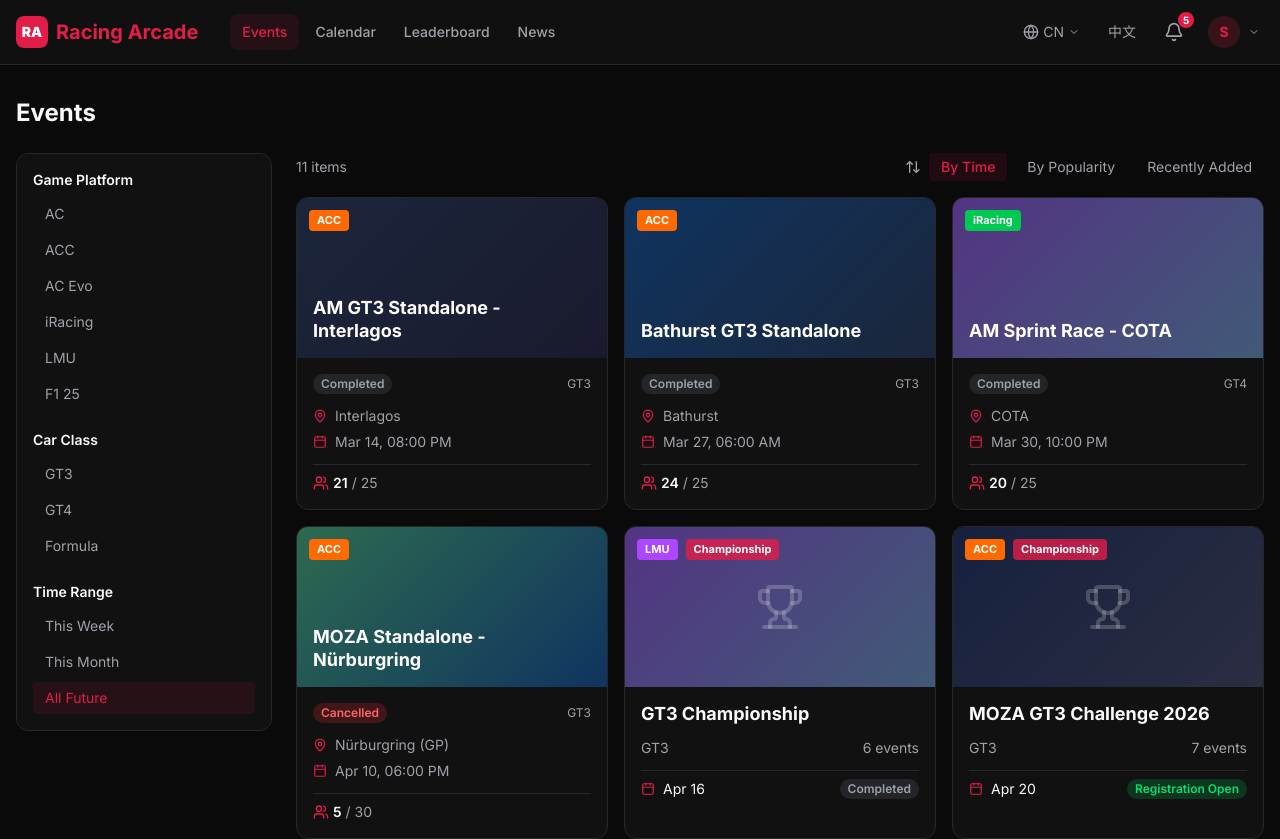
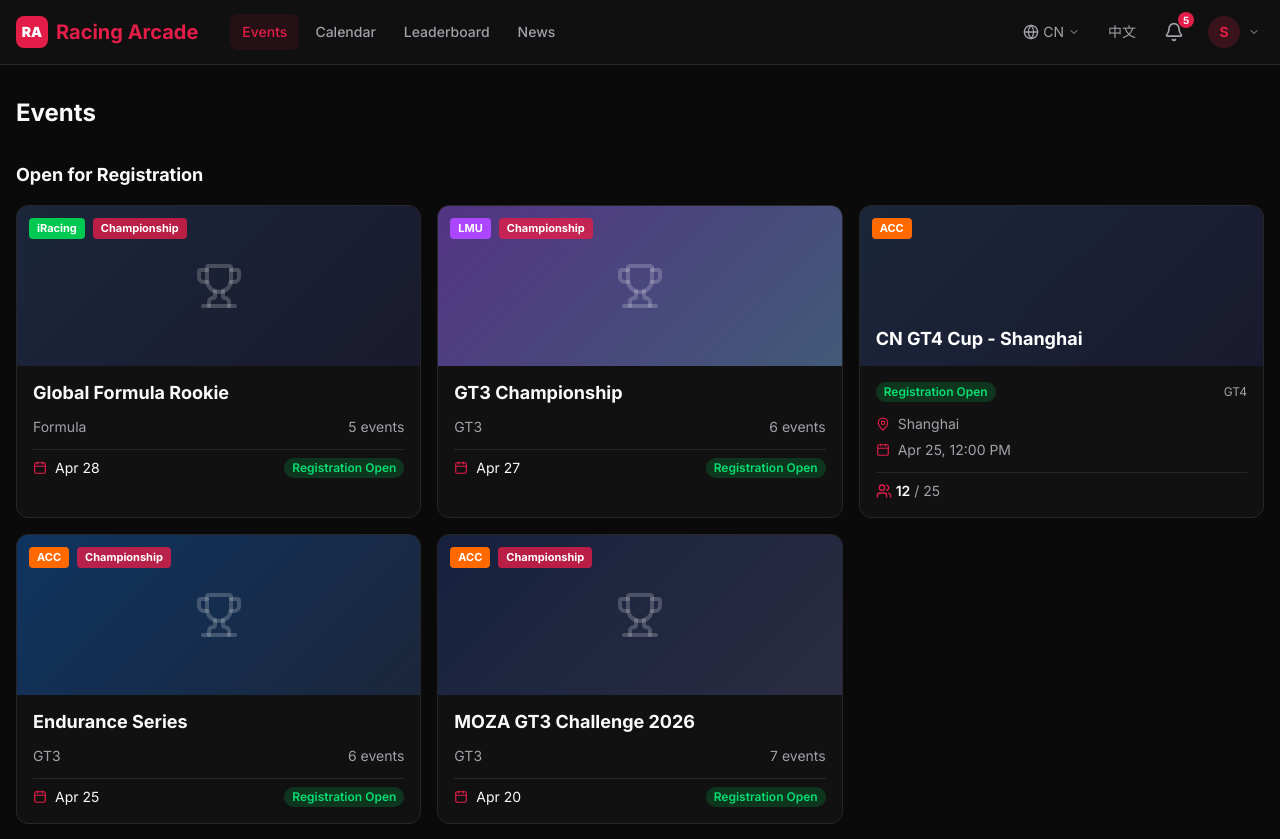
Before and after one commit to SagaLinZP/Racing-Arcade, a React (Vite) app in the folder prototype/: page /events in a window 1280 px wide. Shown: the top 839 px of the page. Built offline with nearby package versions, Linux system fonts and the light colour scheme.

Commit message:
feat: refine event and championship registration handling; update filtering logic to display only registerable events and sort by registration open time

```diff
--- a/prototype/src/pages/EventsPage.tsx
+++ b/prototype/src/pages/EventsPage.tsx
@@ -1,193 +1,88 @@
-import { useState, useMemo } from 'react'
+import { useMemo } from 'react'
 import { useTranslation } from 'react-i18next'
 import { useApp } from '@/hooks/useAppStore'
 import { EventCard, ChampionshipCard } from '@/components/EventCard'
-import { events, type SimEvent } from '@/data/events'
-import { championships, type Championship } from '@/data/championships'
-import { cn, getEventStatus } from '@/lib/utils'
-import { SlidersHorizontal, ArrowUpDown } from 'lucide-react'
+import { events } from '@/data/events'
+import { championships } from '@/data/championships'
+import { getEventStatus } from '@/lib/utils'
 
 type ListItem =
-  | { type: 'event'; data: SimEvent }
-  | { type: 'championship'; data: Championship; eventCount: number; nextEventTime?: string; nextRegistrationStatus?: string }
-
-const gameOptions = ['AC', 'ACC', 'AC Evo', 'iRacing', 'LMU', 'F1 25']
-const carClassOptions = ['GT3', 'GT4', 'Formula']
-const timeOptions = [['thisWeek', 'events.filters.thisWeek'], ['thisMonth', 'events.filters.thisMonth'], ['allFuture', 'events.filters.allFuture']] as const
+  | { type: 'event'; data: typeof events[number] }
+  | { type: 'championship'; data: typeof championships[number]; eventCount: number; nextEventTime?: string; nextRegistrationStatus?: string }
 
 export function EventsPage() {
   const { t } = useTranslation()
   const { state } = useApp()
-  const [gameFilter, setGameFilter] = useState<string[]>([])
-  const [carClassFilter, setCarClassFilter] = useState<string[]>([])
-  const [timeFilter, setTimeFilter] = useState<string>('allFuture')
-  const [sortBy, setSortBy] = useState<string>('time')
-  const [showFilters, setShowFilters] = useState(false)
+  const lang = state.language
+  const registerableStatuses = ['RegistrationOpen', 'RegistrationClosed']
 
-  const items = useMemo<ListItem[]>(() => {
-    const now = new Date()
+  const { registerable, completed } = useMemo(() => {
+    const regItems: ListItem[] = []
+    const compItems: ListItem[] = []
+
     const standalone = events.filter(e => !e.championshipId)
-    const eventItems: ListItem[] = standalone.map(e => ({ type: 'event' as const, data: e }))
-    const champItems: ListItem[] = championships.map(ch => {
-      const subEvents = events.filter(e => e.championshipId === ch.id)
-      const futureEvents = subEvents
-        .filter(e => new Date(e.eventStartTime) > now)
-        .sort((a, b) => new Date(a.eventStartTime).getTime() - new Date(b.eventStartTime).getTime())
-      const nextEvent = futureEvents[0]
-      return {
-        type: 'championship' as const,
-        data: ch,
-        eventCount: subEvents.length,
-        nextEventTime: nextEvent?.eventStartTime,
-        nextRegistrationStatus: nextEvent ? getEventStatus(nextEvent) : undefined,
-      }
-    })
-    return [...eventItems, ...champItems]
-  }, [events, championships])
-
-  const filtered = useMemo(() => {
-    const now = new Date()
-    const weekLater = new Date(now.getTime() + 7 * 24 * 60 * 60 * 1000)
-    const monthLater = new Date(now.getTime() + 30 * 24 * 60 * 60 * 1000)
-    let result = items.filter(item => {
-      if (item.type === 'event') {
-        if (gameFilter.length > 0 && !gameFilter.includes(item.data.game)) return false
-        if (carClassFilter.length > 0 && !carClassFilter.includes(item.data.carClass)) return false
-        const start = new Date(item.data.eventStartTime)
-        if (timeFilter === 'thisWeek' && start > weekLater) return false
-        if (timeFilter === 'thisMonth' && start > monthLater) return false
-      }
-      if (item.type === 'championship') {
-        if (gameFilter.length > 0 && !gameFilter.includes(item.data.game)) return false
-        if (carClassFilter.length > 0 && !carClassFilter.includes(item.data.carClass)) return false
-        if (item.nextEventTime) {
-          const start = new Date(item.nextEventTime)
-          if (timeFilter === 'thisWeek' && start > weekLater) return false
-          if (timeFilter === 'thisMonth' && start > monthLater) return false
+    for (const e of standalone) {
+      const s = getEventStatus(e)
+      if (registerableStatuses.includes(s)) {
+        regItems.push({ type: 'event', data: e })
+      } else if (s === 'Completed') {
+        compItems.push({ type: 'event', data: e })
       }
     }
-      return true
+
+    for (const ch of championships) {
+      const subEvents = events.filter(e => e.championshipId === ch.id)
+      const eventCount = subEvents.length
+
+      const regEvents = subEvents
+        .filter(e => registerableStatuses.includes(getEventStatus(e)))
+        .sort((a, b) => new Date(a.eventStartTime).getTime() - new Date(b.eventStartTime).getTime())
+
+      const hasCompleted = subEvents.some(e => getEventStatus(e) === 'Completed')
+
+      if (regEvents.length > 0) {
+        regItems.push({
+          type: 'championship',
+          data: ch,
+          eventCount,
+          nextEventTime: regEvents[0].eventStartTime,
+          nextRegistrationStatus: getEventStatus(regEvents[0]),
         })
-    if (sortBy === 'popularity') {
-      result.sort((a, b) => {
-        const aPop = a.type === 'event' ? a.data.currentRegistrations : events.filter(e => e.championshipId === a.data.id).reduce((s, e) => s + e.currentRegistrations, 0)
-        const bPop = b.type === 'event' ? b.data.currentRegistrations : events.filter(e => e.championshipId === b.data.id).reduce((s, e) => s + e.currentRegistrations, 0)
-        return bPop - aPop
+      }
+
+      if (hasCompleted && regEvents.length === 0) {
+        compItems.push({
+          type: 'championship',
+          data: ch,
+          eventCount,
         })
-    } else if (sortBy === 'recent') {
-      result.sort((a, b) => {
-        const aTime = a.type === 'event' ? a.data.registrationCloseAt : (a.nextEventTime || '')
-        const bTime = b.type === 'event' ? b.data.registrationCloseAt : (b.nextEventTime || '')
+      }
+    }
+
+    regItems.sort((a, b) => {
+      const aTime = a.type === 'event' ? a.data.registrationOpenAt : events.filter(e => e.championshipId === a.data.id && registerableStatuses.includes(getEventStatus(e)))[0]?.registrationOpenAt || ''
+      const bTime = b.type === 'event' ? b.data.registrationOpenAt : events.filter(e => e.championshipId === b.data.id && registerableStatuses.includes(getEventStatus(e)))[0]?.registrationOpenAt || ''
       return new Date(bTime).getTime() - new Date(aTime).getTime()
     })
-    } else {
-      result.sort((a, b) => {
-        const aTime = a.type === 'event' ? a.data.eventStartTime : (a.nextEventTime || a.data.id)
-        const bTime = b.type === 'event' ? b.data.eventStartTime : (b.nextEventTime || b.data.id)
-        return new Date(aTime).getTime() - new Date(bTime).getTime()
+
+    compItems.sort((a, b) => {
+      const aTime = a.type === 'event' ? a.data.eventStartTime : events.filter(e => e.championshipId === a.data.id).sort((x, y) => new Date(y.eventStartTime).getTime() - new Date(x.eventStartTime).getTime())[0]?.eventStartTime || ''
+      const bTime = b.type === 'event' ? b.data.eventStartTime : events.filter(e => e.championshipId === b.data.id).sort((x, y) => new Date(y.eventStartTime).getTime() - new Date(x.eventStartTime).getTime())[0]?.eventStartTime || ''
+      return new Date(bTime).getTime() - new Date(aTime).getTime()
     })
-    }
-    return result
-  }, [items, gameFilter, carClassFilter, timeFilter, events])
 
-  const toggleFilter = (arr: string[], setArr: (v: string[]) => void, val: string) => {
-    setArr(arr.includes(val) ? arr.filter(x => x !== val) : [...arr, val])
-  }
+    return { registerable: regItems, completed: compItems }
+  }, [events, championships])
 
   return (
     <div className="max-w-7xl mx-auto px-4 py-8">
-      <div className="flex items-center justify-between mb-6">
-        <h1 className="text-2xl font-bold">{t('events.title')}</h1>
-        <button
-          onClick={() => setShowFilters(!showFilters)}
-          className="md:hidden flex items-center gap-2 px-3 py-2 bg-accent rounded-lg text-sm"
-        >
-          <SlidersHorizontal className="w-4 h-4" /> {t('common.filter')}
-        </button>
-      </div>
+      <h1 className="text-2xl font-bold mb-8">{t('events.title')}</h1>
 
-      <div className="flex flex-col md:flex-row gap-6">
-        <div className={cn('md:w-64 flex-shrink-0', showFilters ? 'block' : 'hidden md:block')}>
-          <div className="bg-card border border-border rounded-xl p-4 space-y-5 sticky top-20">
-            <div>
-              <h3 className="text-sm font-semibold mb-2">{t('events.filters.game')}</h3>
-              <div className="space-y-1">
-                {gameOptions.map(g => (
-                  <button
-                    key={g}
-                    onClick={() => toggleFilter(gameFilter, setGameFilter, g)}
-                    className={cn(
-                      'w-full text-left px-3 py-1.5 rounded text-sm transition-colors',
-                      gameFilter.includes(g) ? 'bg-primary/10 text-primary' : 'text-muted-foreground hover:bg-accent'
-                    )}
-                  >
-                    {g}
-                  </button>
-                ))}
-              </div>
-            </div>
-
-            <div>
-              <h3 className="text-sm font-semibold mb-2">{t('events.filters.carClass')}</h3>
-              <div className="space-y-1">
-                {carClassOptions.map(c => (
-                  <button
-                    key={c}
-                    onClick={() => toggleFilter(carClassFilter, setCarClassFilter, c)}
-                    className={cn(
-                      'w-full text-left px-3 py-1.5 rounded text-sm transition-colors',
-                      carClassFilter.includes(c) ? 'bg-primary/10 text-primary' : 'text-muted-foreground hover:bg-accent'
-                    )}
-                  >
-                    {c}
-                  </button>
-                ))}
-              </div>
-            </div>
-
-            <div>
-              <h3 className="text-sm font-semibold mb-2">{t('events.filters.timeRange')}</h3>
-              <div className="space-y-1">
-                {timeOptions.map(([v, labelKey]) => (
-                  <button
-                    key={v}
-                    onClick={() => setTimeFilter(v)}
-                    className={cn(
-                      'w-full text-left px-3 py-1.5 rounded text-sm transition-colors',
-                      timeFilter === v ? 'bg-primary/10 text-primary' : 'text-muted-foreground hover:bg-accent'
-                    )}
-                  >
-                    {t(labelKey)}
-                  </button>
-                ))}
-              </div>
-            </div>
-          </div>
-        </div>
-
-        <div className="flex-1">
-          <div className="flex items-center justify-between mb-4">
-            <span className="text-sm text-muted-foreground">{filtered.length} {state.language === 'zh' ? '项' : 'items'}</span>
-            <div className="flex items-center gap-2">
-              <ArrowUpDown className="w-4 h-4 text-muted-foreground" />
-              {[['time', t('events.sort.time')], ['popularity', t('events.sort.popularity')], ['recent', t('events.sort.recent')]].map(([v, l]) => (
-                <button
-                  key={v}
-                  onClick={() => setSortBy(v)}
-                  className={cn(
-                    'px-3 py-1 rounded text-sm transition-colors',
-                    sortBy === v ? 'bg-primary/10 text-primary font-medium' : 'text-muted-foreground hover:text-foreground'
-                  )}
-                >
-                  {l}
-                </button>
-              ))}
-            </div>
-          </div>
-
-          {filtered.length > 0 ? (
+      {registerable.length > 0 && (
+        <section className="mb-12">
+          <h2 className="text-lg font-bold mb-4">{lang === 'zh' ? '报名中' : 'Open for Registration'}</h2>
           <div className="grid grid-cols-1 md:grid-cols-2 lg:grid-cols-3 gap-4">
-              {filtered.map(item =>
+            {registerable.map(item =>
               item.type === 'event' ? (
                 <EventCard key={item.data.id} event={item.data} />
               ) : (
@@ -201,13 +96,33 @@
               )
             )}
           </div>
+        </section>
+      )}
+
+      {completed.length > 0 && (
+        <section>
+          <h2 className="text-lg font-bold mb-4">{lang === 'zh' ? '已结束赛事' : 'Completed Events'}</h2>
+          <div className="grid grid-cols-1 md:grid-cols-2 lg:grid-cols-3 gap-4">
+            {completed.map(item =>
+              item.type === 'event' ? (
+                <EventCard key={item.data.id} event={item.data} />
               ) : (
+                <ChampionshipCard
+                  key={item.data.id}
+                  championship={item.data}
+                  eventCount={item.eventCount}
+                />
+              )
+            )}
+          </div>
+        </section>
+      )}
+
+      {registerable.length === 0 && completed.length === 0 && (
         <div className="text-center py-20 text-muted-foreground">
           <p>{t('common.noData')}</p>
         </div>
       )}
     </div>
-      </div>
-    </div>
   )
 }
--- a/prototype/src/pages/HomePage.tsx
+++ b/prototype/src/pages/HomePage.tsx
@@ -24,34 +24,40 @@
   const topDrivers = [...drivers].sort((a, b) => b.totalPoints - a.totalPoints).slice(0, 5)
   const recentNews = news.slice(0, 3)
 
+  const registerableStatuses = ['RegistrationOpen', 'RegistrationClosed']
+
   const mixedItems: MixedItem[] = []
 
-  const regOpenStandalone = standaloneEvents.filter(e => getEventStatus(e) === 'RegistrationOpen').map(e => ({
-    type: 'event' as const,
-    data: e,
-    sortTime: new Date(e.eventStartTime).getTime(),
-  }))
+  const regOpenStandalone = standaloneEvents
+    .filter(e => registerableStatuses.includes(getEventStatus(e)))
+    .sort((a, b) => new Date(b.registrationOpenAt).getTime() - new Date(a.registrationOpenAt).getTime())
+    .map(e => ({
+      type: 'event' as const,
+      data: e,
+      sortTime: new Date(e.registrationOpenAt).getTime(),
+    }))
 
   const champItems = championships.map(ch => {
     const champEvents = events.filter(e => e.championshipId === ch.id)
     const eventCount = champEvents.length
-    const futureEvents = champEvents
-      .filter(e => new Date(e.eventStartTime).getTime() > Date.now())
+    const registerable = champEvents
+      .filter(e => registerableStatuses.includes(getEventStatus(e)))
       .sort((a, b) => new Date(a.eventStartTime).getTime() - new Date(b.eventStartTime).getTime())
-    const nextEvent = futureEvents[0]
+    const nextEvent = registerable[0]
+    if (!nextEvent) return null
     return {
       type: 'championship' as const,
       data: ch,
       eventCount,
-      nextEventTime: nextEvent?.eventStartTime,
-      nextRegistrationStatus: nextEvent ? getEventStatus(nextEvent) : undefined,
-      sortTime: nextEvent ? new Date(nextEvent.eventStartTime).getTime() : Infinity,
+      nextEventTime: nextEvent.eventStartTime,
+      nextRegistrationStatus: getEventStatus(nextEvent),
+      sortTime: new Date(nextEvent.registrationOpenAt).getTime(),
     }
-  })
+  }).filter(Boolean) as { type: 'championship'; data: typeof championships[number]; eventCount: number; nextEventTime?: string; nextRegistrationStatus?: string; sortTime: number }[]
 
   mixedItems.push(
     ...[...regOpenStandalone, ...champItems]
-      .sort((a, b) => a.sortTime - b.sortTime)
+      .sort((a, b) => b.sortTime - a.sortTime)
       .slice(0, 6)
   )
 
```
Also changed, not shown: 1 other file (tests, documents, lock files or other folders). Lines whose indentation alone changed are shown as unchanged.
